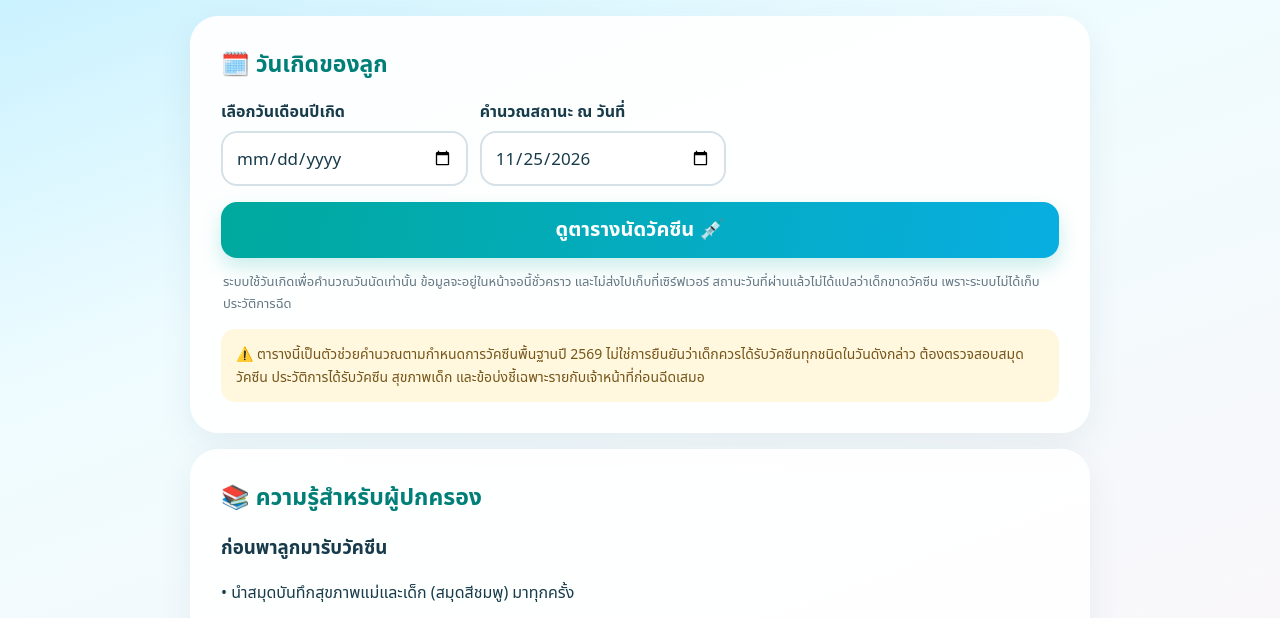
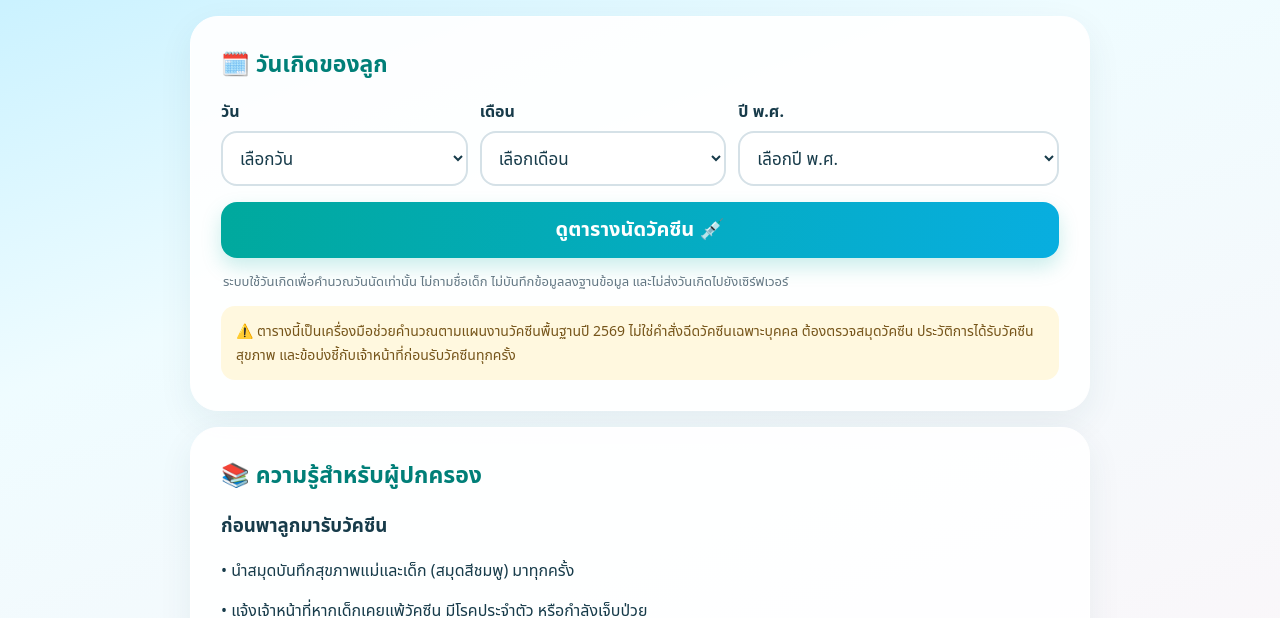
Before and after one commit to jinsawoo14-maker/vaccine-schedule-lalai, a plain HTML site: page index.html in a window 1280 px wide. Shown: the part 193-811 px from the top of the page. Drawn offline with Linux system fonts and the light colour scheme.

Commit message:
Update index.html

```diff
--- a/index.html
+++ b/index.html
@@ -18,10 +18,14 @@ main{width:min(900px,calc(100% - 28px));margin:0 auto 40px}.panel{background:#ff
 <main>
 <section class="panel entry">
 <h2>🗓️ วันเกิดของลูก</h2>
-<div class="fields"><div class="field"><label for="birth">เลือกวันเดือนปีเกิด</label><input id="birth" type="date" max=""></div><div class="field"><label for="asof">คำนวณสถานะ ณ วันที่</label><input id="asof" type="date"></div></div>
+<div class="fields">
+<div class="field"><label for="birthDay">วัน</label><select id="birthDay"><option value="">เลือกวัน</option></select></div>
+<div class="field"><label for="birthMonth">เดือน</label><select id="birthMonth"><option value="">เลือกเดือน</option><option value="1">มกราคม</option><option value="2">กุมภาพันธ์</option><option value="3">มีนาคม</option><option value="4">เมษายน</option><option value="5">พฤษภาคม</option><option value="6">มิถุนายน</option><option value="7">กรกฎาคม</option><option value="8">สิงหาคม</option><option value="9">กันยายน</option><option value="10">ตุลาคม</option><option value="11">พฤศจิกายน</option><option value="12">ธันวาคม</option></select></div>
+<div class="field year"><label for="birthYear">ปี พ.ศ.</label><select id="birthYear"><option value="">เลือกปี พ.ศ.</option></select></div>
+</div>
 <button class="primary" id="calculate">ดูตารางนัดวัคซีน 💉</button>
-<p class="hint">ระบบใช้วันเกิดเพื่อคำนวณวันนัดเท่านั้น ข้อมูลจะอยู่ในหน้าจอนี้ชั่วคราว และไม่ส่งไปเก็บที่เซิร์ฟเวอร์ สถานะวันที่ผ่านแล้วไม่ได้แปลว่าเด็กขาดวัคซีน เพราะระบบไม่ได้เก็บประวัติการฉีด</p>
-<div class="notice">⚠️ ตารางนี้เป็นตัวช่วยคำนวณตามกำหนดการวัคซีนพื้นฐานปี 2569 ไม่ใช่การยืนยันว่าเด็กควรได้รับวัคซีนทุกชนิดในวันดังกล่าว ต้องตรวจสอบสมุดวัคซีน ประวัติการได้รับวัคซีน สุขภาพเด็ก และข้อบ่งชี้เฉพาะรายกับเจ้าหน้าที่ก่อนฉีดเสมอ</div>
+<p class="hint">ระบบใช้วันเกิดเพื่อคำนวณวันนัดเท่านั้น ไม่ถามชื่อเด็ก ไม่บันทึกข้อมูลลงฐานข้อมูล และไม่ส่งวันเกิดไปยังเซิร์ฟเวอร์</p>
+<div class="notice">⚠️ ตารางนี้เป็นเครื่องมือช่วยคำนวณตามแผนงานวัคซีนพื้นฐานปี 2569 ไม่ใช่คำสั่งฉีดวัคซีนเฉพาะบุคคล ต้องตรวจสมุดวัคซีน ประวัติการได้รับวัคซีน สุขภาพ และข้อบ่งชี้กับเจ้าหน้าที่ก่อนรับวัคซีนทุกครั้ง</div>
 </section>
 <section class="panel hidden" id="results" aria-live="polite">
 <div class="result-head"><div><h2>📋 ตารางนัดวัคซีน</h2><div class="age" id="birthLabel"></div><div class="age" id="ageLabel"></div></div><div class="actions"><button class="secondary" id="print">พิมพ์ / บันทึก PDF</button><button class="secondary" id="reset">คำนวณใหม่</button></div></div>
```
